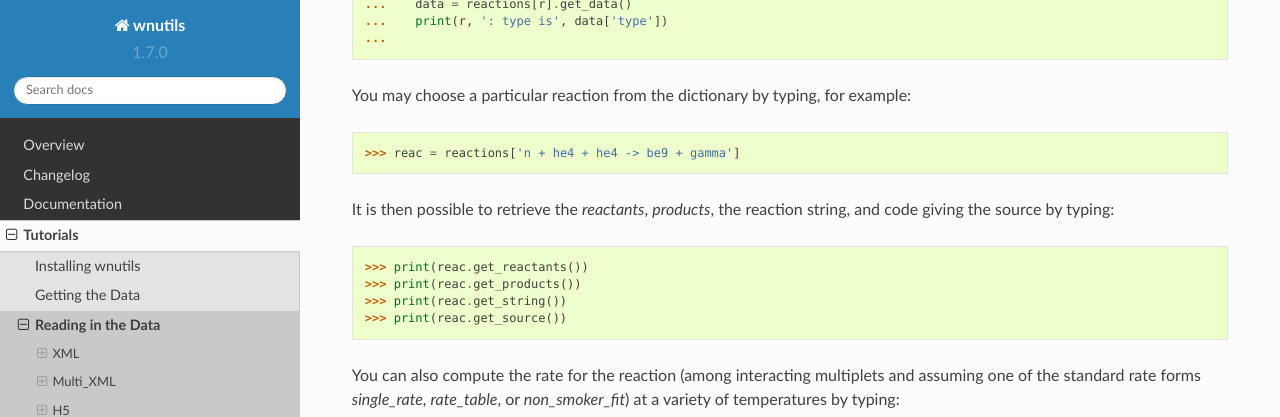
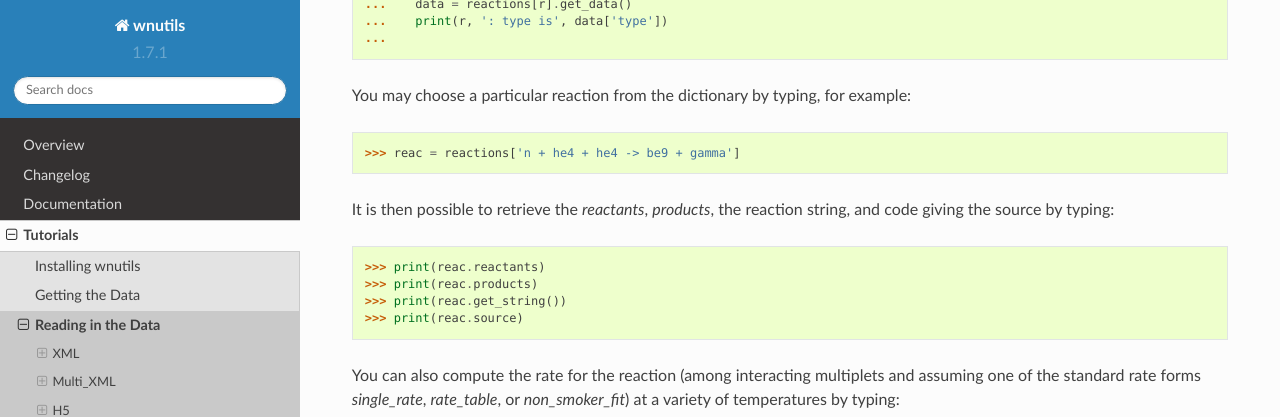
Before and after one commit to mbradle/wnutils, a Sphinx documentation site: the page built from doc/source/read_tutorial.rst, in a window 1280 px wide and 900 px high, scrolled down 3209 px. Shown: the top 417 px of the window. Built offline with Sphinx 7.4.7 and the Read the Docs theme 2.0.0, drawn with Linux system fonts in a browser that asks for light colours.

```diff
--- a/doc/source/read_tutorial.rst
+++ b/doc/source/read_tutorial.rst
@@ -156,10 +156,10 @@ It is then possible to retrieve the `reactants`, `products`, the reaction
 string, and code giving
 the source by typing::
 
-    >>> print(reac.get_reactants())
-    >>> print(reac.get_products())
+    >>> print(reac.reactants)
+    >>> print(reac.products)
     >>> print(reac.get_string())
-    >>> print(reac.get_source())
+    >>> print(reac.source)
 
 You can also compute the rate for the reaction (among interacting multiplets
 and assuming one of the standard rate forms `single_rate`, `rate_table`,
--- a/wnutils/__about__.py
+++ b/wnutils/__about__.py
@@ -8,6 +8,6 @@ __all__ = [
 
 __title__ = "wnutils"
 __summary__ = "Python project to read and plot webnucleo files"
-__version__ = "1.7.0"
+__version__ = "1.7.1"
 __author__ = "Clemson University"
 __copyright__ = "Clemson University, 2018-2021"
```
Also changed, not shown: doc/source/changelog.rst (+11 -0 lines).
